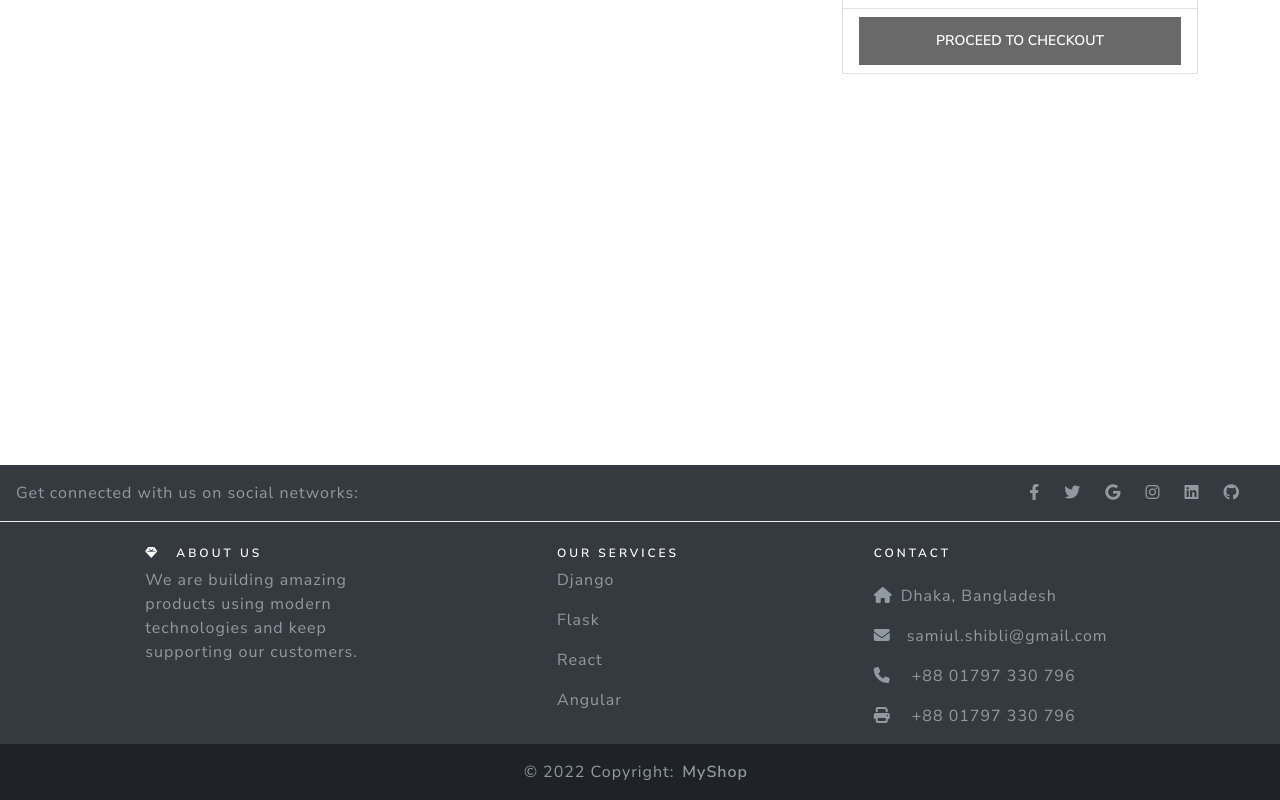
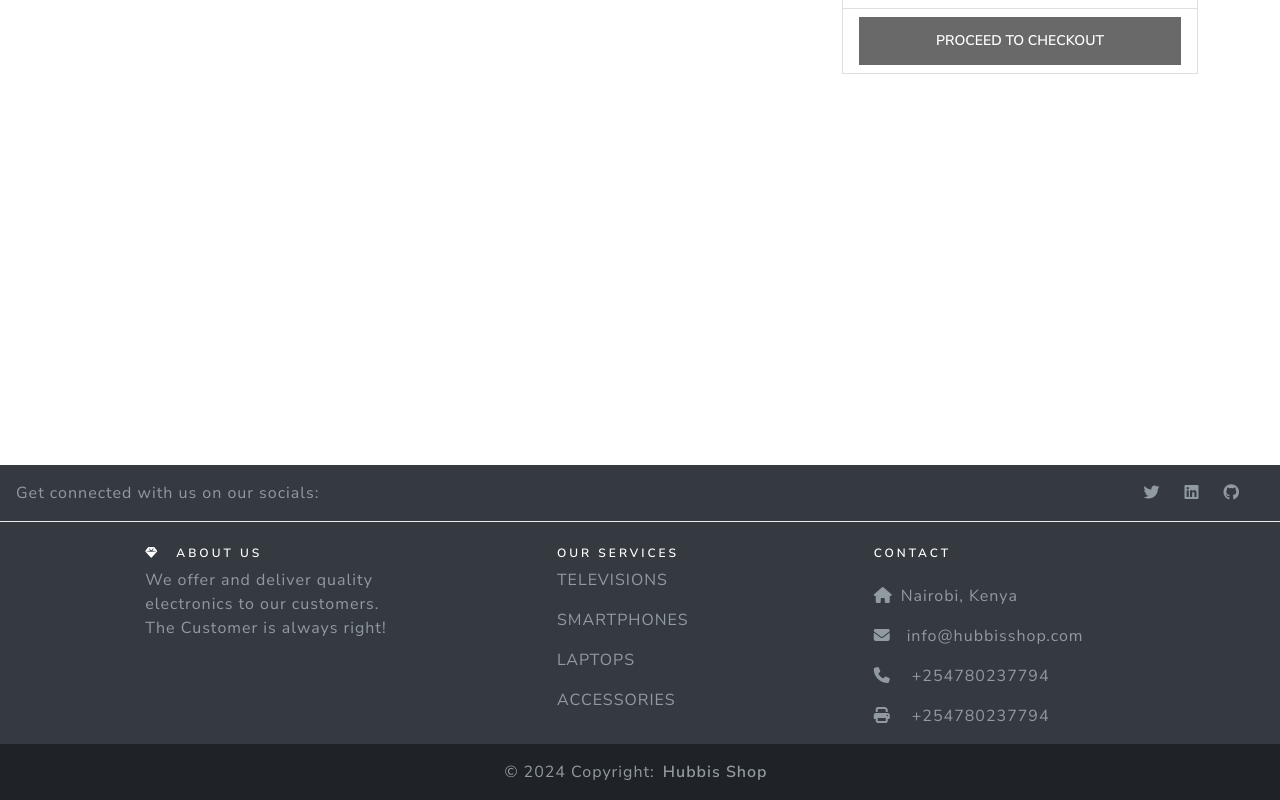
Before and after one commit to NesBet/Hubbis-Shop, a React (Create React App) app in the folder frontend/: page /cart in a window 1280 px wide. Shown: the part 299-1099 px from the top of the page. Built offline with nearby package versions, Linux system fonts and the light colour scheme.

Commit message:
Customizing frontend

```diff
--- a/frontend/src/components/Footer.js
+++ b/frontend/src/components/Footer.js
@@ -8,26 +8,17 @@ function Footer() {
     <MDBFooter bgColor='dark' className='text-center text-lg-start text-muted'>
       <section className='d-flex justify-content-center justify-content-lg-between p-3 border-bottom mt-4'>
         <div className='me-5 d-none d-lg-block'>
-          <span>Get connected with us on social networks:</span>
+          <span>Get connected with us on our socials:</span>
         </div>
 
         <div>
-          <a href='https://www.facebook.com/' className='me-4 text-reset' target="_blank">
-            <MDBIcon fab icon="facebook-f" />
-          </a>
-          <a href='https://twitter.com/home' className='me-4 text-reset' target="_blank">
+          <a href='https://x.com/nesh_kibet' className='me-4 text-reset' target="_blank">
             <MDBIcon fab icon="twitter" />
           </a>
-          <a href='https://www.google.com/' className='me-4 text-reset' target="_blank">
-            <MDBIcon fab icon="google" />
-          </a>
-          <a href='https://www.instagram.com/' className='me-4 text-reset' target="_blank">
-            <MDBIcon fab icon="instagram" />
-          </a>
-          <a href='https://www.linkedin.com/' className='me-4 text-reset' target="_blank">
+          <a href='https://www.linkedin.com/in/kibetse' className='me-4 text-reset' target="_blank">
             <MDBIcon fab icon="linkedin" />
           </a>
-          <a href='https://github.com/I-am-Shibly/django-react-ecommerce' className='me-4 text-reset' target="_blank">
+          <a href='https://github.com/NesBet/Hubbis-Shop' className='me-4 text-reset' target="_blank">
             <MDBIcon fab icon="github" />
           </a>
         </div>
@@ -42,23 +33,23 @@ function Footer() {
                 About Us
               </h6>
               <p>
-                We are building amazing products using modern technologies and keep supporting our customers.
+                We offer and deliver quality electronics to our customers. The Customer is always right!
               </p>
             </MDBCol>
 
             <MDBCol md="2" lg="2" xl="2" className='mx-auto mb-2'>
               <h6 className='text-uppercase fw-bold mb-2' style={{ color: 'white' }}>Our Services</h6>
               <p>
-                  Django
+                  TELEVISIONS
               </p>
               <p>
-                  Flask
+                  SMARTPHONES
               </p>
               <p>
-                  React
+                  LAPTOPS
               </p>
               <p>
-                  Angular
+                  ACCESSORIES
               </p>
             </MDBCol>
 
@@ -90,17 +81,17 @@ function Footer() {
               <h6 className='text-uppercase fw-bold mb-4' style={{ color: 'white' }}>Contact</h6>
               <p>
                 <MDBIcon icon="home" className="me-2" />
-                Dhaka, Bangladesh
+                Nairobi, Kenya
               </p>
               <p>
                 <MDBIcon icon="envelope" className="me-3" />
-                samiul.shibli@gmail.com
+                info@hubbisshop.com
               </p>
               <p>
-                <MDBIcon icon="phone" className="me-3" /> +88 01797 330 796
+                <MDBIcon icon="phone" className="me-3" /> +254780237794
               </p>
               <p>
-                <MDBIcon icon="print" className="me-3" /> +88 01797 330 796
+                <MDBIcon icon="print" className="me-3" /> +254780237794
               </p>
             </MDBCol>
           </MDBRow>
@@ -108,9 +99,9 @@ function Footer() {
       </section>
 
       <div className='text-center p-3' style={{ backgroundColor: 'rgba(0, 0, 0, 0.4)' }}>
-        © 2022 Copyright:
+        © 2024 Copyright:
         <a className='text-reset fw-bold p-2' href='/'>
-           MyShop
+           Hubbis Shop
         </a>
       </div>
     </MDBFooter>
--- a/frontend/src/components/Header.js
+++ b/frontend/src/components/Header.js
@@ -30,7 +30,7 @@ function Header() {
             <Navbar bg="dark" variant='dark' expand="lg" collapseOnSelect>
                 <Container>
                    <LinkContainer to='/'>
-                        <Navbar.Brand className="px-0">MyShop</Navbar.Brand>
+                        <Navbar.Brand className="px-0">Hubbis</Navbar.Brand>
                     </LinkContainer>
                     <Navbar.Toggle aria-controls="basic-navbar-nav" />
                     <Navbar.Collapse id="basic-navbar-nav">
--- a/frontend/src/pages/CartDetailsPage.js
+++ b/frontend/src/pages/CartDetailsPage.js
@@ -112,7 +112,7 @@ function CartDetailsPage() {
                                 disabled={cartItems.length === 0}
                                 onClick={checkoutHandler}
                             >
-                                Proceed To Checkout
+                                Proceed to Checkout
                             </Button>
                         </ListGroup.Item>
                     </ListGroup>
--- a/frontend/src/pages/ProductPage.js
+++ b/frontend/src/pages/ProductPage.js
@@ -227,6 +227,4 @@ function ProductPage() {
   )
 }
 
-
-
 export default ProductPage
```
